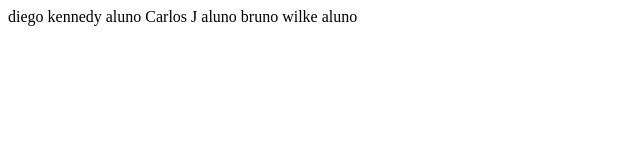
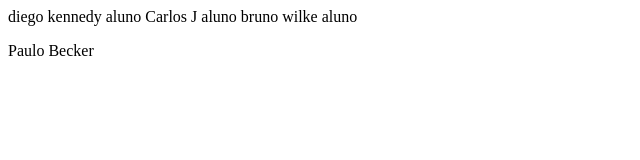
Before and after one commit to PauloBecker/devstoblu-diegokennedy, a plain HTML site: page index.html in a window 1280 px wide. Shown: the full height of the page, 0-640 px from the left. Drawn offline with Linux system fonts and the light colour scheme.

Commit message:
Add nome

```diff
--- a/index.html
+++ b/index.html
@@ -10,5 +10,6 @@
     diego kennedy aluno
     Carlos J    aluno
     bruno wilke aluno
+    <p>Paulo Becker</p>
 </body>
 </html>
```
